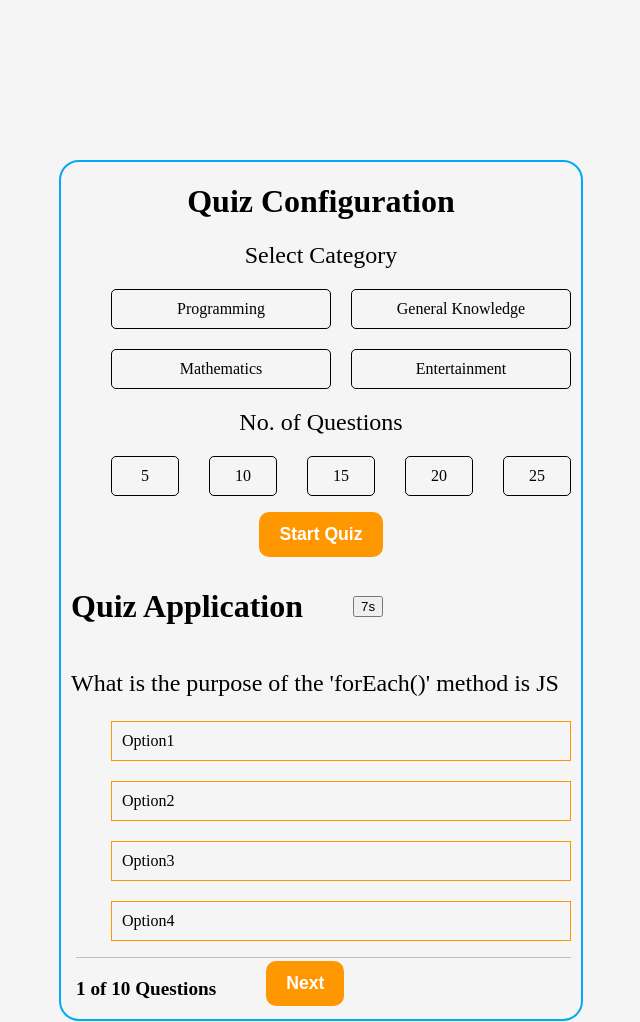
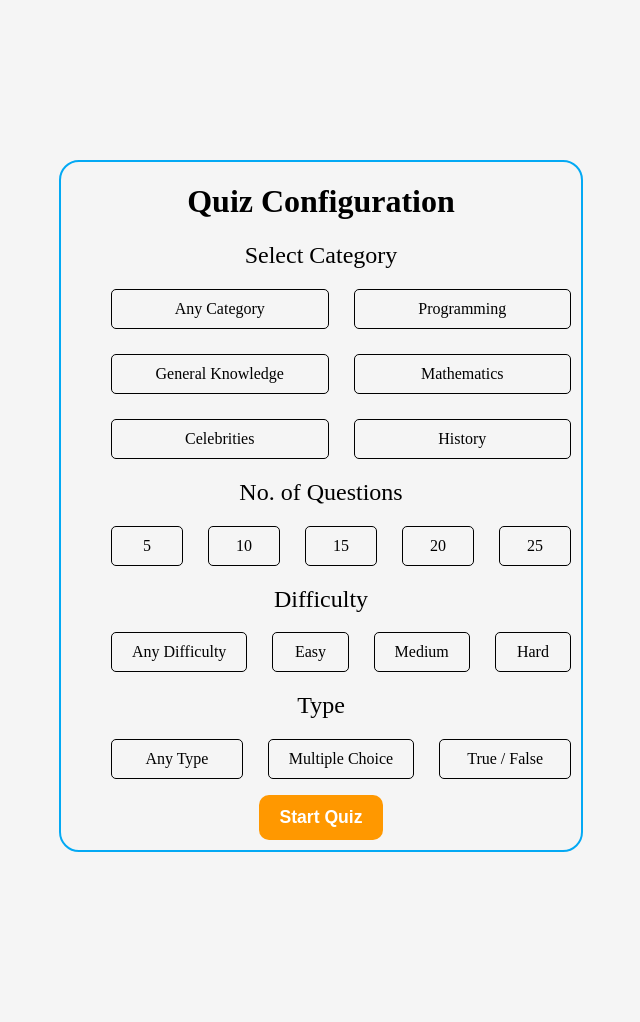
Before and after one commit to erinaurelie/KnowItAll, a plain HTML site: page index.html in a window 1280 px wide. Shown: the whole page, without its empty margins (319-959 px from the left). Drawn offline with Linux system fonts and the light colour scheme.

Commit message:
Add data-attributes to quiz configuration elements

```diff
--- a/index.html
+++ b/index.html
@@ -14,23 +14,40 @@
 
         <h2>Select Category</h2>
         <ul class="categories-grid">
-            <li tabindex="0">Programming</li>
-            <li tabindex="0">General Knowledge</li>
-            <li tabindex="0">Mathematics</li>
-            <li tabindex="0">Entertainment</li>
+            <li data-category-id="">Any Category</li>
+            <li data-category-id="18">Programming</li>
+            <li data-category-id="9">General Knowledge</li>
+            <li data-category-id="19">Mathematics</li>
+            <li data-category-id="26">Celebrities</li>
+            <li data-category-id="23">History</li>
         </ul>
+
         <h2>No. of Questions</h2>
         <ul class="numbers-grid">
-            <li tabindex="0">5</li>
-            <li tabindex="0">10</li>
-            <li tabindex="0">15</li>
-            <li tabindex="0">20</li>
-            <li tabindex="0">25</li>
+            <li data-question-count="5">5</li>
+            <li data-question-count="10">10</li>
+            <li data-question-count="15">15</li>
+            <li data-question-count="20">20</li>
+            <li data-question-count="25">25</li>
+        </ul>
+
+        <h2>Difficulty</h2>
+        <ul class="difficulty-grid">
+            <li data-difficulty="">Any Difficulty</li>
+            <li data-difficulty="easy">Easy</li>
+            <li data-difficulty="medium">Medium</li>
+            <li data-difficulty="hard">Hard</li>
+        </ul>
+
+        <h2>Type</h2>
+        <ul class="type-grid">
+            <li data-question-type="">Any Type</li>
+            <li data-question-type="multiple">Multiple Choice</li>
+            <li data-question-type="boolean">True / False</li>
         </ul>
         <button class="start-quiz">Start Quiz</button>
     </div>
 
-    <script src="index.js"></script>
 
     <div class="questions-div">
         <div class="header">
@@ -51,6 +68,7 @@
             <button class="start-quiz">Next</button>
         </div>
     </div>
+
+    <script src="index.js"></script>
 </body>
-
 </html>
--- a/styles.css
+++ b/styles.css
@@ -26,32 +26,49 @@ h2 {
 
 .categories-grid,
 .numbers-grid,
-.questions-div ul {
+.question-options,
+.difficulty-grid,
+.type-grid {
   display: grid;
   list-style: none;
 }
 
 .categories-grid {
   grid-template-columns: 1fr 1fr;
-  gap: 20px;
 }
 
 .numbers-grid {
   grid-template-columns: repeat(5, 1fr);
-  gap: 30px;
 }
 
+.difficulty-grid {
+  grid-template-columns: repeat(4, 1fr);
+}
+
+.type-grid {
+  grid-template-columns: repeat(3, 1fr);
+}
 .categories-grid li,
-.numbers-grid li {
+.numbers-grid li,
+.difficulty-grid li,
+.type-grid li {
   border: 1px solid;
   padding: 10px 20px;
   border-radius: 5px;
   cursor: pointer;
+  white-space: nowrap;
 }
 
-.categories-grid li:focus,
-.numbers-grid li:focus,
-.question-options li:focus {
+.difficulty-grid,
+.categories-grid,
+.numbers-grid,
+.type-grid {
+  gap: 25px;
+}
+
+
+
+.active {
   background-color: var(--accent-color);
   outline: 2px solid var(--accent-color);
 }
@@ -70,6 +87,7 @@ h2 {
   margin-bottom: 10px;
   font-weight: bold;
   font-size: 1.1rem;
+  cursor: pointer;
 }
 
 .header {
@@ -78,6 +96,9 @@ h2 {
   gap: 50px;
 }
 
+.questions-div {
+  display: none;
+}
 .questions-div p {
   font-size: 1.5rem;
 }
```
